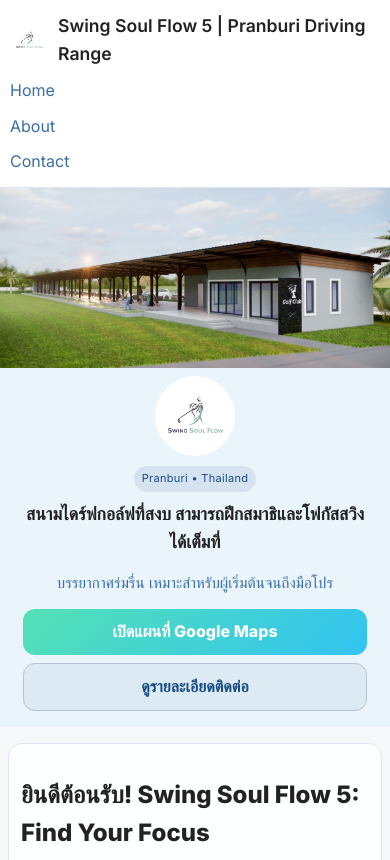
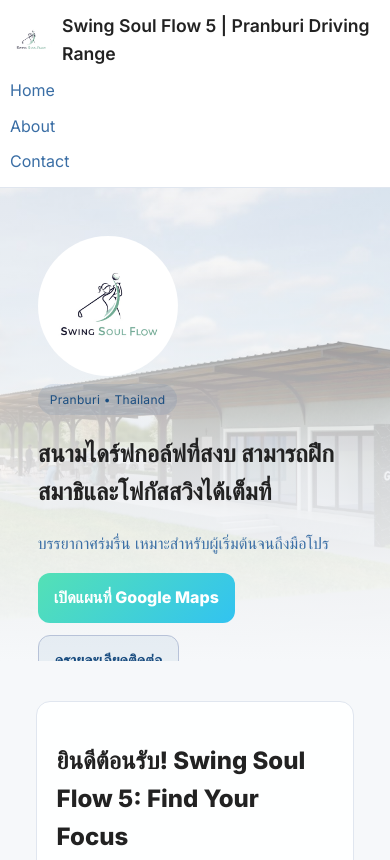
Before and after one commit to swingalbatross5-commits/swingsoulflow5, a plain HTML site: page index.html in a window 390 px wide. Shown: the top 860 px of the page. Drawn offline with nearby package versions, Linux system fonts and the light colour scheme.

Commit message:
update css

```diff
--- a/style.css
+++ b/style.css
@@ -180,109 +180,3 @@
     font-size: 1.1rem;
   }
 }
-
-/* ปรับ hero section สำหรับมือถือ */
-@media (max-width: 640px) {
-  .hero {
-    height: auto;
-    min-height: 340px;
-    padding-bottom: 16px;
-  }
-  .slides {
-    height: 180px;
-    min-height: 120px;
-    position: relative;
-  }
-  .slide,
-  .slide.active {
-    height: 180px;
-    min-height: 120px;
-    object-fit: cover;
-    position: absolute;
-    left: 0; right: 0; top: 0; bottom: 0;
-  }
-  .hero-overlay {
-    position: static;
-    background: none;
-    padding: 0 8px;
-    display: block;
-  }
-  .hero-inner {
-    padding: 8px 0 0 0;
-    text-align: center;
-  }
-  .logo-mid {
-    width: 80px !important;
-    height: 80px !important;
-    margin: 0 auto 8px auto;
-    display: block;
-  }
-  .kicker {
-    font-size: 11px;
-    padding: 4px 8px;
-  }
-  h1 {
-    font-size: 1.1rem;
-    margin: 8px 0 6px 0;
-  }
-  .lead {
-    font-size: 0.95rem;
-    margin-bottom: 10px;
-  }
-  .cta-row {
-    flex-direction: column;
-    gap: 8px;
-    align-items: center;
-  }
-  .btn {
-    width: 100%;
-    font-size: 1rem;
-    padding: 10px 0;
-  }
-}
-/* ปรับ card และ section */
-@media (max-width: 640px) {
-  .section {
-    padding: 16px 4px;
-    width: 98%;
-  }
-  .card {
-    padding: 12px;
-    margin-bottom: 12px;
-  }
-}
-
-/* ปรับ contact-flex ให้ซ้อนกันในแนวตั้ง */
-@media (max-width: 800px) {
-  .contact-flex {
-    flex-direction: column;
-    gap: 1rem;
-    align-items: stretch;
-  }
-  .contact-image {
-    justify-content: center;
-    margin-top: 10px;
-  }
-}
-
-/* ปรับขนาดรูปโลโก้ */
-@media (max-width: 640px) {
-  .logo {
-    height: 38px;
-  }
-  .contact-image img {
-    max-width: 100px !important;
-  }
-}
-
-/* ปรับ footer */
-@media (max-width: 640px) {
-  .site-footer {
-    font-size: 12px;
-    padding: 12px 4px;
-  }
-  .footer-social a {
-    margin: 0 4px;
-    font-size: 1.2em;
-  }
-}
```
